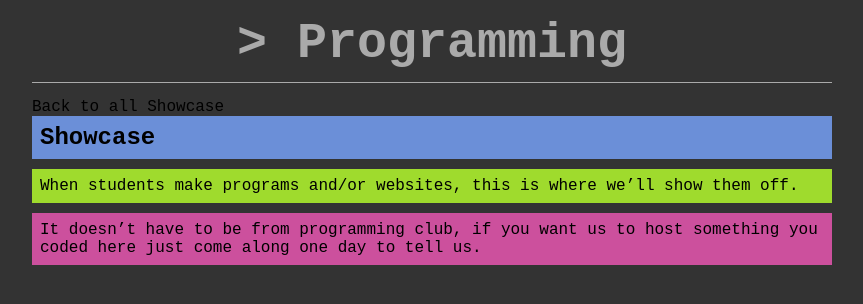
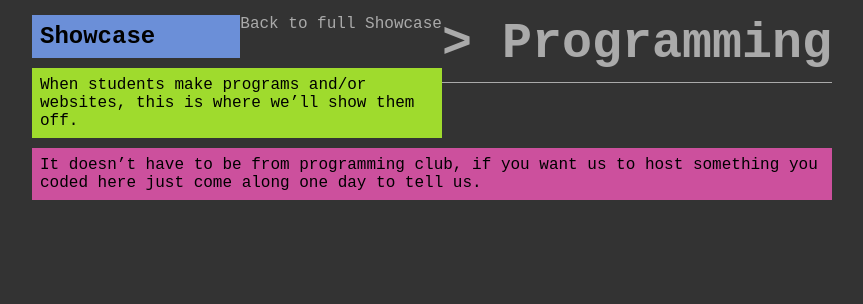
Before and after one commit to wcgs-programming/wcgs-programming.github.io, a Jekyll site: the page built from _posts/2014-09-13-showcase.md, in a window 1280 px wide. Shown: the top 304 px of the page, without its empty margins (208-1071 px from the left). Built offline with Jekyll 4.4.1, drawn with Linux system fonts in a browser that asks for light colours.

Commit message:
some more top link changes

```diff
--- a/_layouts/post.html
+++ b/_layouts/post.html
@@ -2,7 +2,7 @@
 layout: default
 ---
         {% if page.categories contains "showcase" %}
-                        <a href="/showcase/">Back to all Showcase</a>
+                        <a href="/showcase/">Back to full Showcase</a>
         {% endif %}
         {% if page.categories contains "resources" %}
                         <a href="/resources/">Back to all Resources</a>
--- a/css/style.css
+++ b/css/style.css
@@ -56,7 +56,7 @@ blockquote:nth-child(2n+1) {
 
 a {
     text-decoration: none;
-    color: #000;
+    color: #000000;
 }
 
 h2:first-child {
@@ -120,3 +120,10 @@ body > p > a {
     height: 100%;
     padding: 8px;
 }
+
+body a {
+    diplay: block;
+    float: right;
+    color: #aaaaaa;
+    margin: 5;
+}
```
